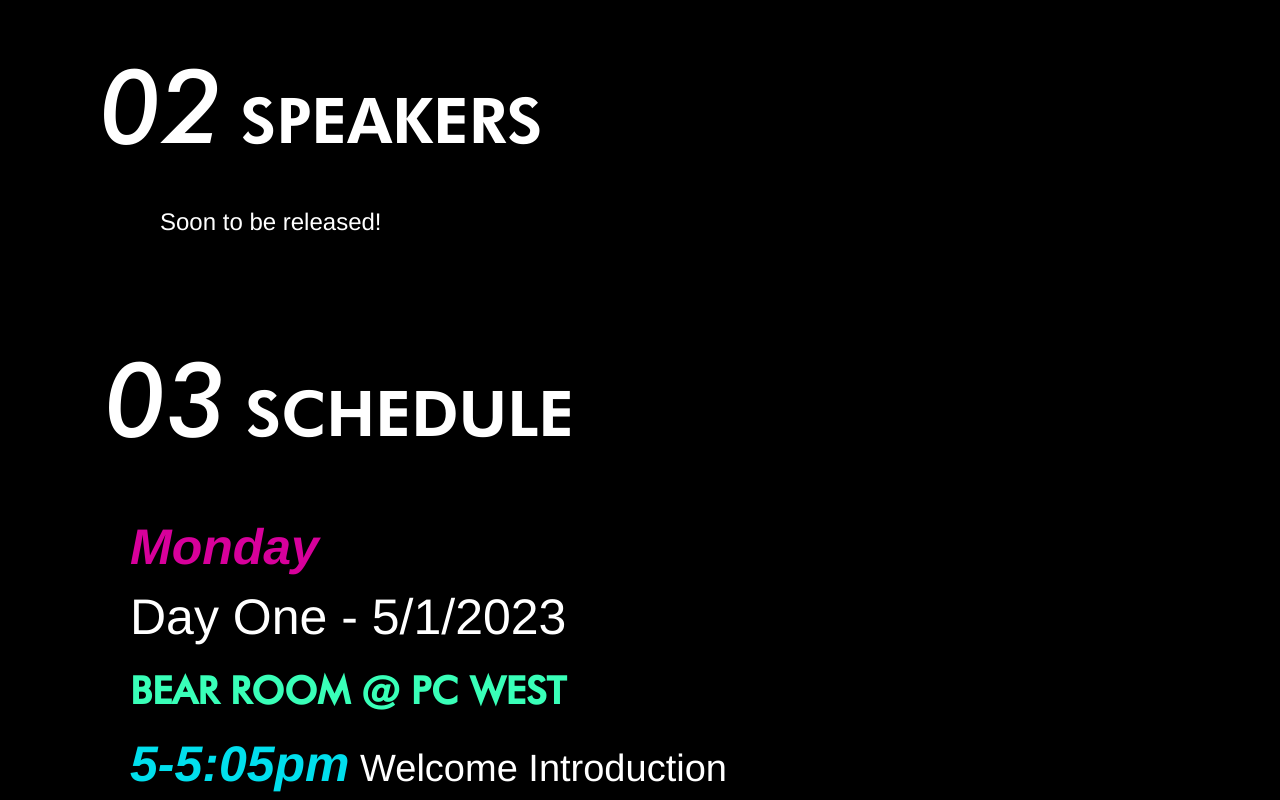
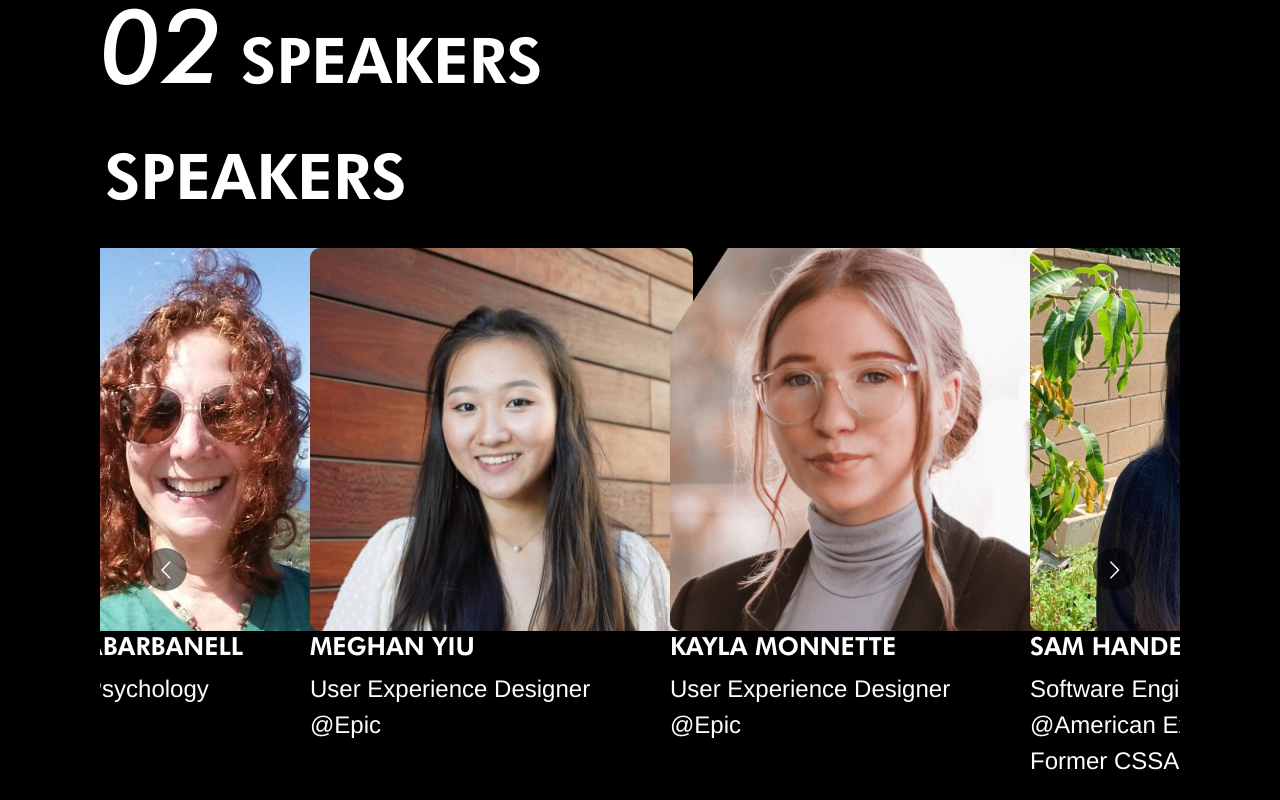
Before and after one commit to CSSA-UCSD/conference2023, a React (Create React App) app: page /#/ in a window 1280 px wide. Shown: the part 1280-2080 px from the top of the page. Built offline with nearby package versions, Linux system fonts and the light colour scheme.

Commit message:
Added speaker carousel to home page, changed title font

```diff
--- a/src/components/pages/Home.js
+++ b/src/components/pages/Home.js
@@ -48,9 +48,9 @@ class Home extends React.Component {
                     <div className="speakers-home-link mr-auto align-self-center">
                         <h3><Link to='/speakers' className='nav-link'><span className="header-gradient">Speakers</span></Link></h3>
                     </div>
-                    {/* <div className="buttons pr-3">
+                    {/*<div className="buttons pr-3">
                         <button className="pr-3 carousel-arrows" onClick={() => previous()}><p>&#8249;</p></button>
-                        <button className="carousel-arrows" onClick={() => next()}><p>&#8250;</p></button>
+                        <button className="carousel-arrows" onClick={() => next()}><img src="src/assets/planetIcon.png" /></button>
                     </div> */}
                 </div>
             );
@@ -91,17 +91,7 @@ class Home extends React.Component {
                 </div> */}
                 <div className="speakers">
                     <div className="container py-5">
-                        <div className="speakers-title header-gradient pt-5">
                         <h3><span className="ital">02</span> Speakers</h3>
-                            <p className="px-5 mt-4">Soon to be released!</p>
-                        </div>
-                    </div>
-                </div>
-                <div className="schedule">
-                    <h3><Link to='/schedule' className='nav-link'><span className="ital">03</span> Schedule</Link></h3>
-                    {ScheduleComponent}
-                </div>
-                {/* <div className="speakers pb-5">
                         <div className="speakers-carousel">
                             <Carousel
                             responsive={responsive}
@@ -116,7 +106,12 @@ class Home extends React.Component {
                             {SpeakerComponent}
                             </Carousel>
                         </div>
-                </div> */}
+                    </div>
+                </div>
+                <div className="schedule">
+                    <h3><Link to='/schedule' className='nav-link'><span className="ital">03</span> Schedule</Link></h3>
+                    {ScheduleComponent}
+                </div>
             </div>
         );
     }
--- a/src/style/pages/_home.scss
+++ b/src/style/pages/_home.scss
@@ -53,6 +53,16 @@ h3 {
         /* Reverse Column Order */
         -webkit-flex-flow: column-reverse;
         flex-flow: column-reverse;
+
+        .speaker-img {
+            object-fit: cover;
+        }
+
+        .speaker-title {
+            font-family: $header-font;
+            text-transform: uppercase;
+        }
+
     }
     .carousel-arrows {
         p {
```
Lines whose indentation alone changed are shown as unchanged.
